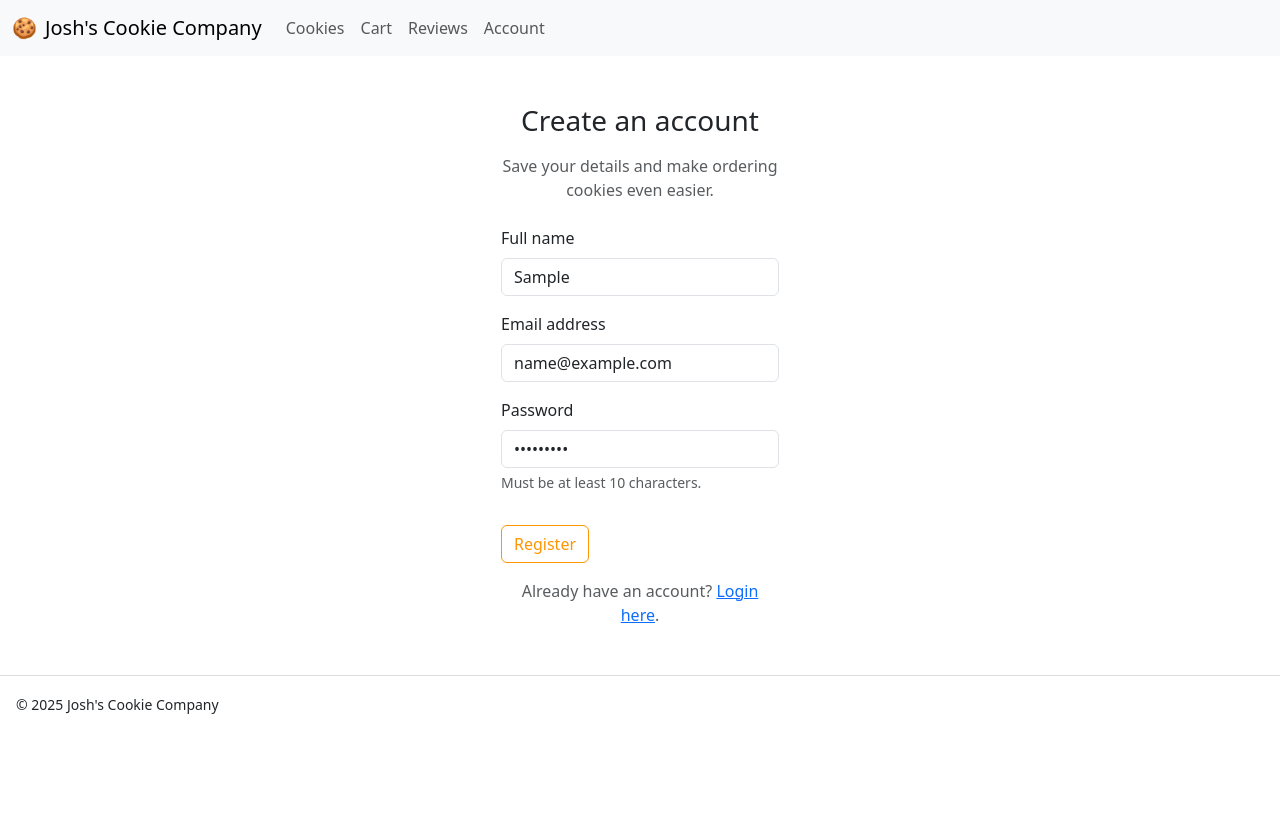
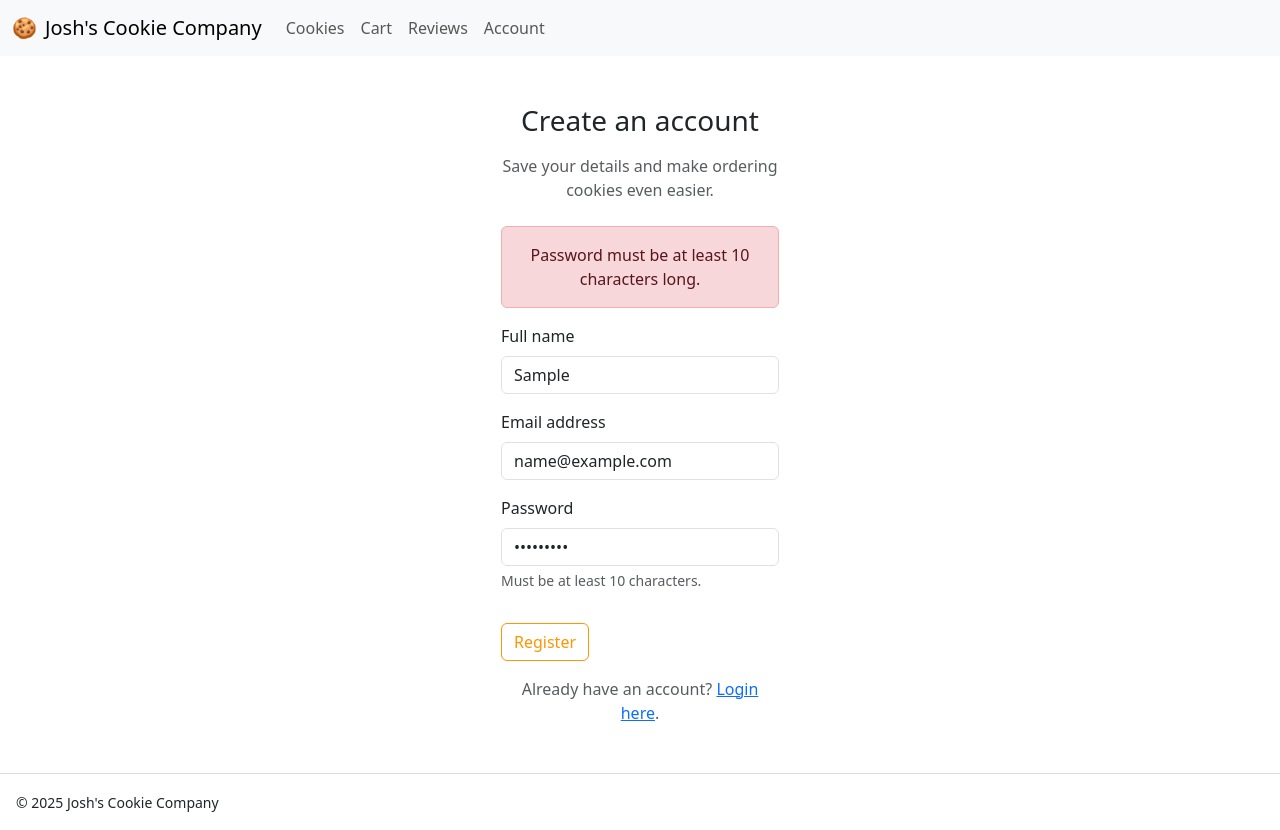
Before and after one commit to joshokeeffecollege/joshs-cookie-company, a React app in the folder frontend/: page /register in a window 1280 px wide. Both pictures are taken after typing "Sample", "name@example.com", "Sample123" into the empty fields and a click on the button "Register". Before the commit the page ends 800 px from the top, so only its background shows below. Built offline with nearby package versions, Linux system fonts and the light colour scheme; the HTML template or start-up script is replaced by a standard one.

Commit message:
Fix account

```diff
--- a/frontend/src/pages/Account.jsx
+++ b/frontend/src/pages/Account.jsx
@@ -1,6 +1,7 @@
 import {useEffect, useState} from "react";
 import axios from "../api/axiosClient.js";
 import {useNavigate} from "react-router-dom";
+import axiosClient from "../api/axiosClient.js";
 
 function Account() {
     const [user, setUser] = useState(null);
@@ -11,7 +12,7 @@ function Account() {
     useEffect(() => {
         let isMounted = true;
 
-        axios
+        axiosClient
             .get("/me")
             .then(res => {
                 setUser(res.data.user);
--- a/frontend/src/pages/Register.jsx
+++ b/frontend/src/pages/Register.jsx
@@ -51,6 +51,12 @@ export default function Register() {
                         <p className="text-muted text-center mb-4">
                             Save your details and make ordering cookies even easier.
                         </p>
+
+                        {error && (
+                            <div className={"alert alert-danger text-center"}>
+                                {error}
+                            </div>
+                        )}
 
                         {message && (
                             <div className="alert alert-info text-center" role="alert">
```
